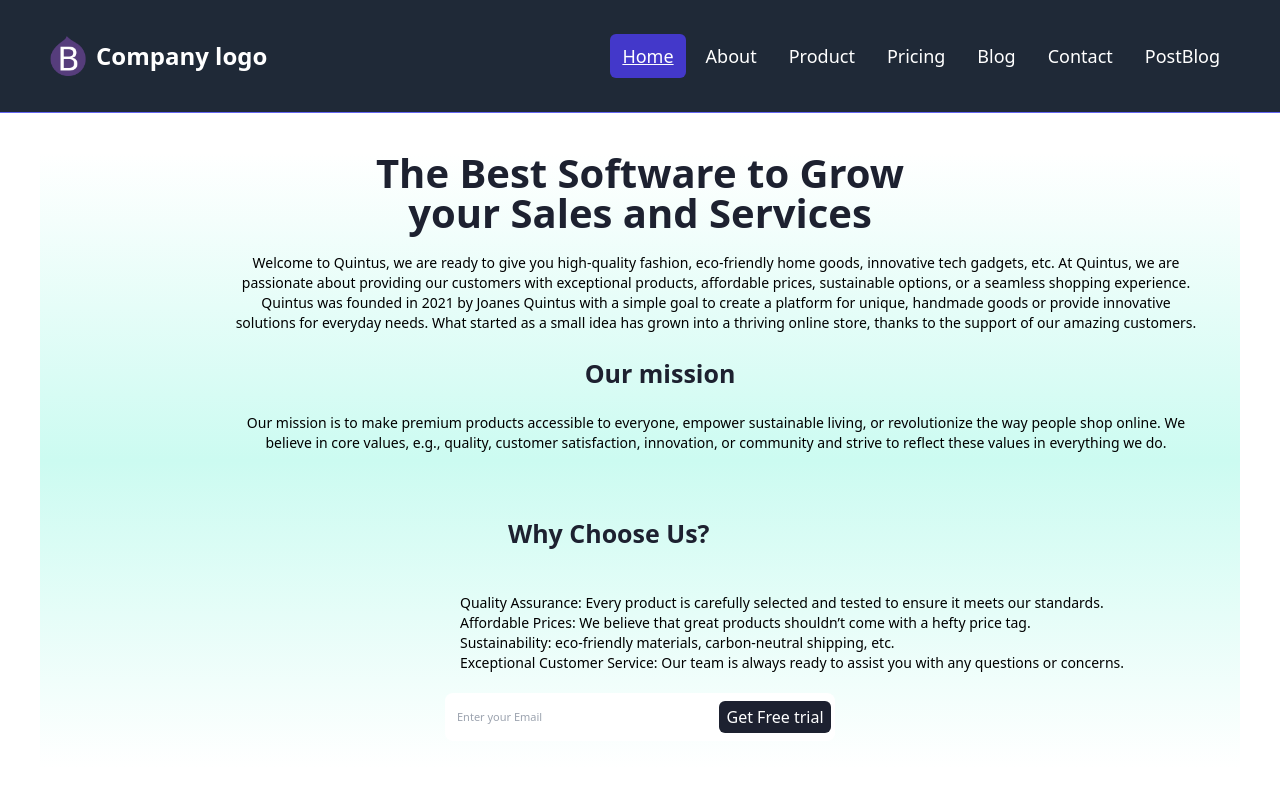
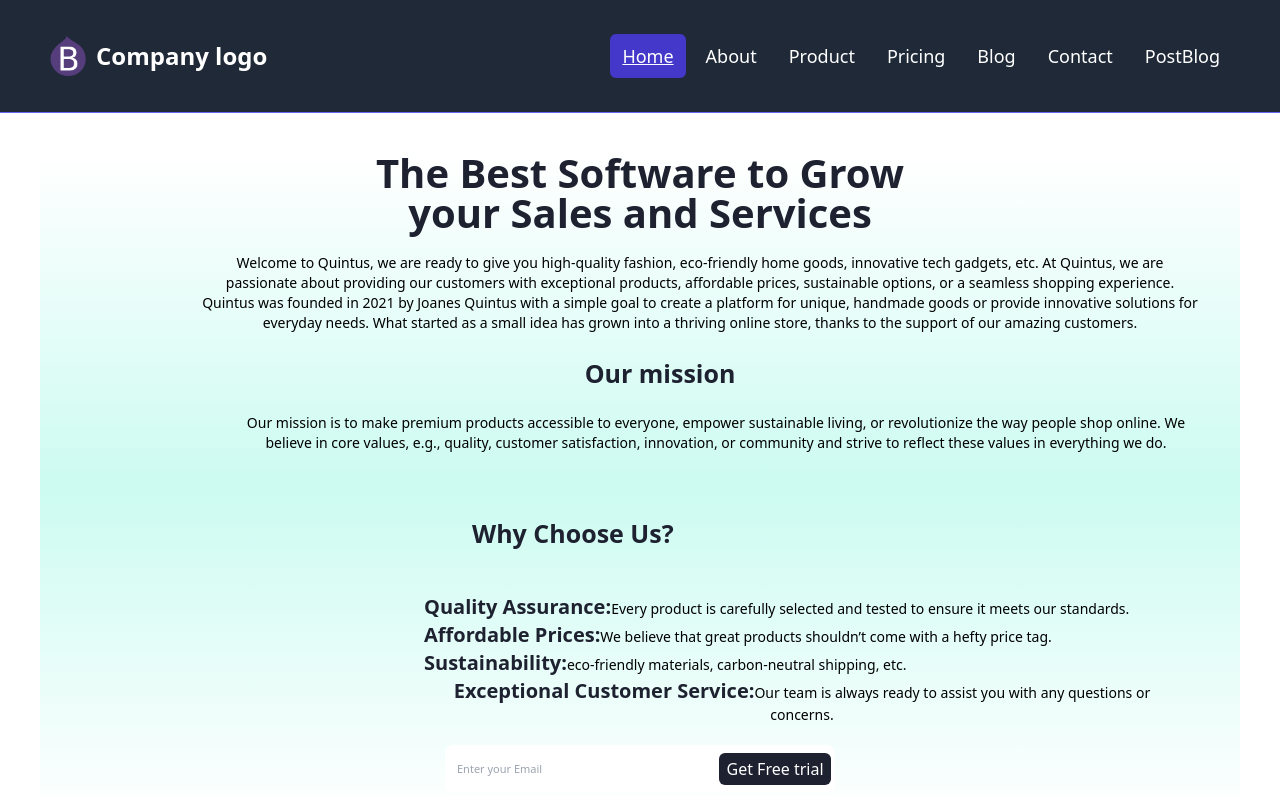
Before and after one commit to benidama/allAbout-ReactJS, a React (Vite) app: page / in a window 1280 px wide. Shown: the top 796 px of the page. Built offline with nearby package versions, Linux system fonts and the light colour scheme; grey boxes are pictures that could not be loaded.

Commit message:
adding home page changes

```diff
--- a/src/pages/Home.jsx
+++ b/src/pages/Home.jsx
@@ -25,10 +25,10 @@ function Home() {
     <div>
       <header className="flex flex-col justify-center items-center p-10">
         <div className="flex flex-col justify-center items-center gap-5 bg-gradient-to-b from-white via-teal-100 border-teal-100">
-          <h1 className="font-bold text-[rgba(29,33,48,1)] md:text-[40px] text-[25px] leading-10 text-center md:w-[530px]  sm:w[370px]">
+          <h1 className="font-bold text-[rgba(29,33,48,1)] md:text-[40px] text-[25px] leading-10 text-center md:w-[530px]  sm:w[385px]">
             The Best Software to Grow your Sales and Services
           </h1>
-          <p className="text-sm pr-10 md:pl-48 text-center pl-10">
+          <p className="text-sm md:pr-10 pr-5 md:pl-40 text-start md:text-center pl-5">
             Welcome to Quintus, we are ready to give you high-quality fashion,
             eco-friendly home goods, innovative tech gadgets, etc. At Quintus,
             we are passionate about providing our customers with exceptional
@@ -42,32 +42,43 @@ function Home() {
           <h1 className="font-bold text-[rgba(29,33,48,1)] pl-10 text-[25px] leading-10 text-center ">
             Our mission
           </h1>
-          <p className="text-sm pr-10 md:pl-48 pl-10 text-center">
+          <p className="text-sm pr-10 md:pl-48 pl-10 text-start md:text-center">
             Our mission is to make premium products accessible to everyone,
             empower sustainable living, or revolutionize the way people shop
             online. We believe in core values, e.g., quality, customer
             satisfaction, innovation, or community and strive to reflect these
             values in everything we do.
           </p>
-          <div className="text-sm pr-10 md:pl-48 pl-10 flex flex-col justify-center items-start">
+          <div className="text-sm pr-5 md:pr-10 md:pl-48 pl-5 flex flex-col justify-center items-start">
             <h1 className="font-bold p-10 text-[rgba(29,33,48,1)] text-[25px] md:pl-60 leading-10 text-center ">
               Why Choose Us?
             </h1>
-            <p className="text-sm pr-10 md:pl-48 pl-5 text-center">
-              Quality Assurance: Every product is carefully selected and tested
-              to ensure it meets our standards.
+            <p className="text-sm pr-5 md:pr-10 md:pl-48 pl-5 text-start md:text-center">
+              <span className="text-xl font-bold text-[rgba(29,33,48,1)]">
+                Quality Assurance:
+              </span>
+              Every product is carefully selected and tested to ensure it meets
+              our standards.
             </p>
-            <p className="text-sm pr-10 md:pl-48 pl-5 text-center">
-              Affordable Prices: We believe that great products shouldn’t come
-              with a hefty price tag.
+            <p className="text-sm pr-5 md:pl-48 pl-5 text-start md:text-center">
+              <span className="text-xl font-bold text-[rgba(29,33,48,1)]">
+                Affordable Prices:
+              </span>
+              We believe that great products shouldn’t come with a hefty price
+              tag.
             </p>
-            <p className="text-sm pr-10 md:pl-48 pl-5 text-center">
-              Sustainability: eco-friendly materials, carbon-neutral shipping,
-              etc.
+            <p className="text-sm pr-5 md:pl-48 pl-5 text-start md:text-center">
+              <span className="text-xl font-bold text-[rgba(29,33,48,1)]">
+                Sustainability:
+              </span>
+              eco-friendly materials, carbon-neutral shipping, etc.
             </p>
-            <p className="text-sm pr-10 md:pl-48 pl-5 text-center">
-              Exceptional Customer Service: Our team is always ready to assist
-              you with any questions or concerns.
+            <p className="text-sm pr-5 md:pl-48 pl-5 text-start md:text-center">
+              <span className="text-xl font-bold text-[rgba(29,33,48,1)]">
+                Exceptional Customer Service:
+              </span>
+              Our team is always ready to assist you with any questions or
+              concerns.
             </p>
           </div>
 
```
